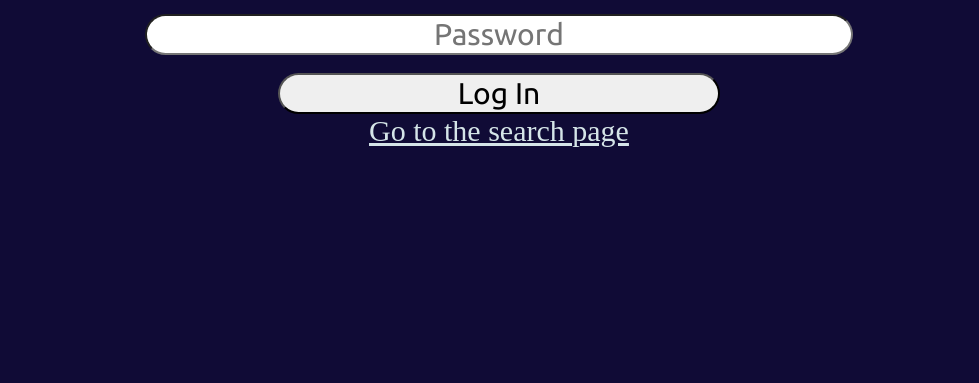
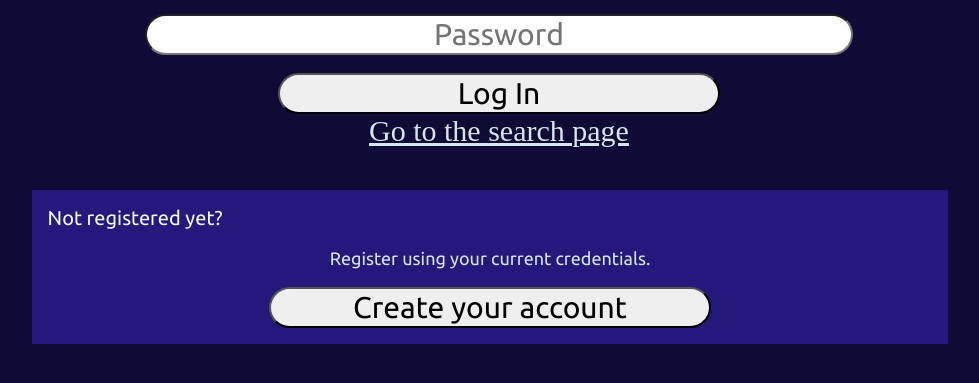
Before and after one commit to CATastrophic141/COP4331-F2023-G13-LAMP, a PHP site: page /html/index.html in a window 1280 px wide; the page is wider, and only the part inside the window is pictured. Shown: the part 223-606 px from the top of that part, without its empty margins (166-1145 px from the left). Run offline with PHP 8.4, Linux system fonts and the light colour scheme.

Commit message:
Added edit buttons for each table cell, added register button on login page (no functionality yet)

```diff
--- a/frontend/css/styles_loginPage.css
+++ b/frontend/css/styles_loginPage.css
@@ -20,6 +20,31 @@ body
     margin-left: 15%;
     padding: 25px;
     background-color: #100b36;
+}
+
+#registerDiv
+{
+    font-size: 20px;
+    width: 70%;
+    margin-left: 15%;
+    padding: 16px;
+    background-color: #24197a;
+}
+
+#registerText
+{
+    text-align: center;
+    color:aliceblue;
+    font-family: 'Ubuntu', sans-serif;
+}
+
+#registerInstruction
+{
+    color: #d5e5e8;
+    text-decoration: double;
+    font-family: 'Ubuntu', sans-serif;
+    font-size: 18px;
+    text-align: center;
 }
 
 #loggedInDiv
--- a/frontend/html/index.html
+++ b/frontend/html/index.html
@@ -19,5 +19,12 @@
 	<span id="loginResult"></span>
 </div>
 
+<div id="registerDiv">
+	<span id="registerText">Not registered yet?</span>
+	<br/>
+	<p id="registerInstruction">Register using your current credentials.</p>
+	<button id="registerButton" type="button" class="buttons" onclick="Register.php;">Create your account</button>
+</div>
+
 </body>
 </html>
--- a/frontend/html/search.html
+++ b/frontend/html/search.html
@@ -1,3 +1,4 @@
+<!DOCTYPE html>
 <html>
 <head>
 	<title>Squire Contact Repository</title>
--- a/frontend/js/code.js
+++ b/frontend/js/code.js
@@ -190,27 +190,32 @@ function addContactTest()
 	var newRow = document.createElement("tr");
 
 	let isFirstProperty = true;
+	var contactId;
 
 	 // Loop through the properties of the JSON object
 	 for (var prop in newContactJSON) {
 		if (isFirstProperty){
 			isFirstProperty = false;
+			contactId = newContactJSON[prop];
 		} else {
 		if (newContactJSON.hasOwnProperty(prop)) {
 			var newCell = document.createElement("td");
 			newCell.textContent = newContactJSON[prop];
 			newRow.appendChild(newCell);
+			var editForm = document.createElement("form");
+			var editedContactId = document.createElement("input");
+			editedContactId.type = "hidden";
+			editedContactId.value = contactId;
 			var editField = document.createElement("input");
-			editField.
+			editField.id = "edit".concat(prop, table.lastElementChild.ariaRowCount);
+			editField.value = newContactJSON[prop];
+			var submitEditButton = document.createElement("button");
+			submitEditButton.type = "submit";
+			editForm.appendChild(editedContactId);
+			editForm.appendChild(editField);
+			editForm.appendChild(submitEditButton);
 		}}
 	}
-
-	nameEditField = document.createElement("input");
-	nameEditField.id = "editName" + table.lastElementChild.ariaRowCount;
-	nameEditField.value = newContactJSON[newName];
-	phoneEditField = document.createElement("input");
-	phoneEditField.id = "editPhone" + table.lastElementChild.ariaRowCount;
-	phoneEditField.value =
 
 	// Append the new row to the table body
 	table.appendChild(newRow);
```
Also changed, not shown: frontend/html/search_page.html (deleted, +0 -35 lines).
